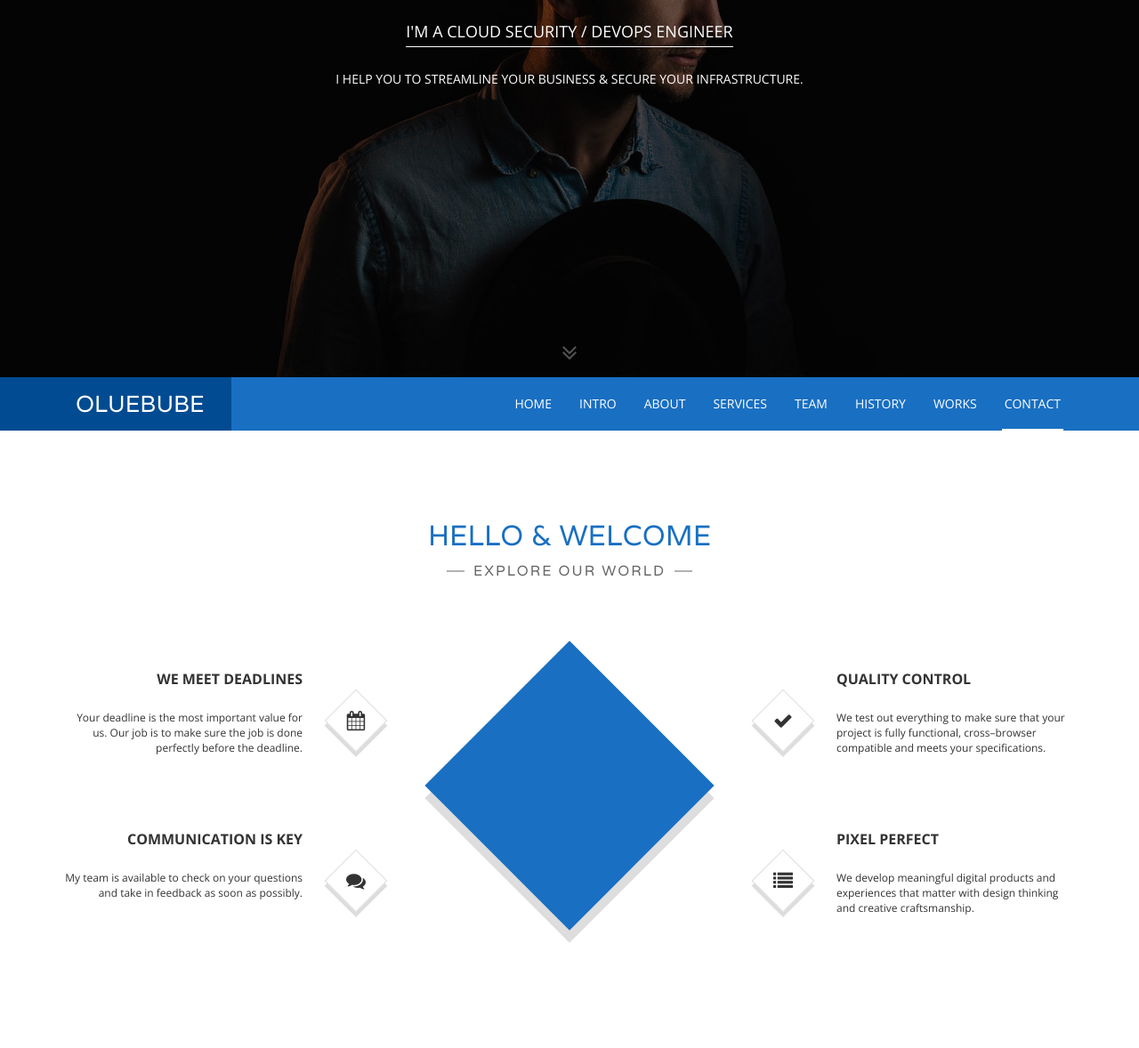
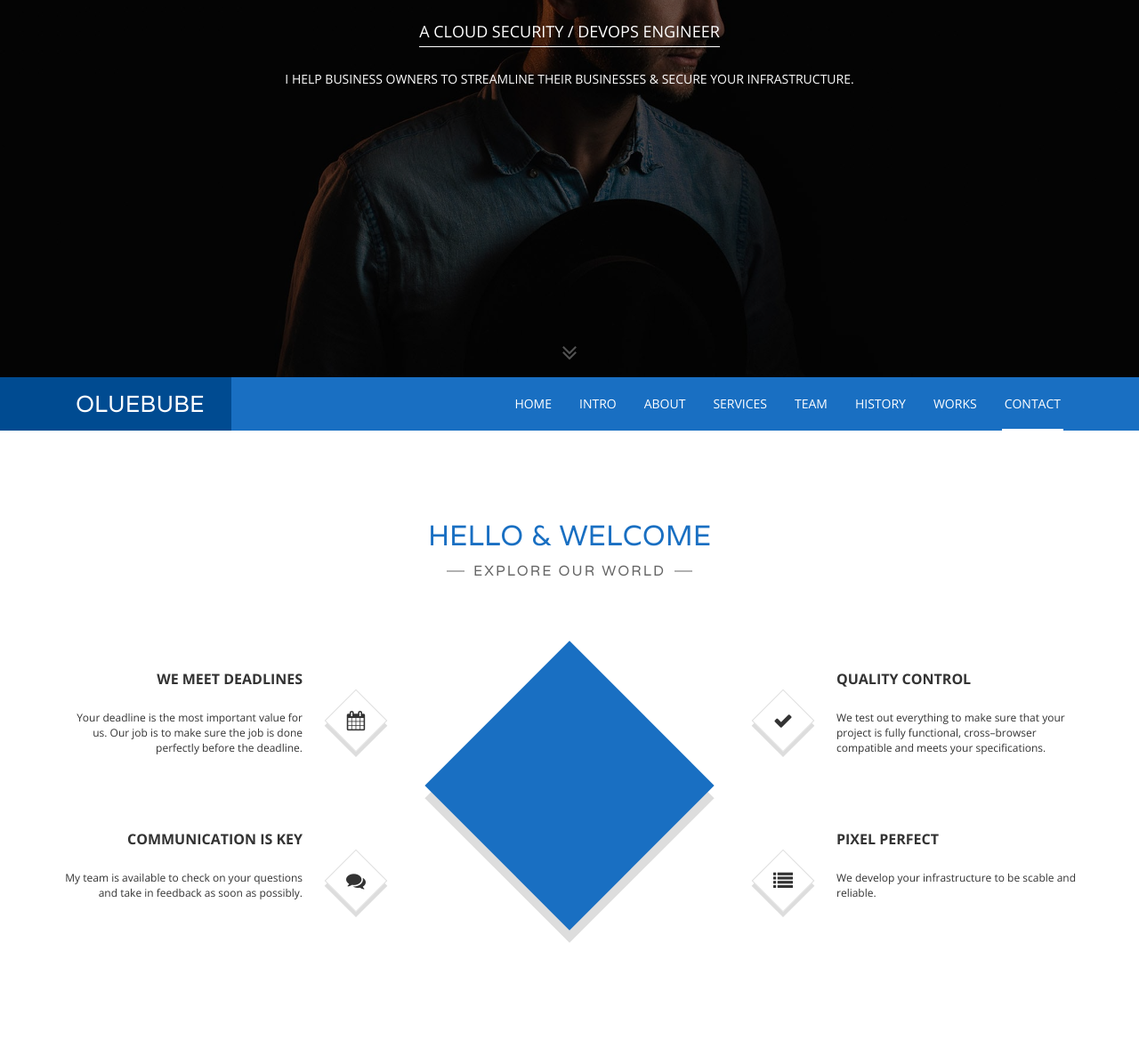
Before and after one commit to Oluebubeclement/Website-sys, a plain HTML site: page index.html in a window 1280 px wide. Shown: the part 376-1554 px from the top of the page at 89% size. Drawn offline with nearby package versions, Linux system fonts and the light colour scheme.

Commit message:
edited files 2

```diff
--- a/index.html
+++ b/index.html
@@ -57,8 +57,8 @@
         <!-- Name & Description -->
         <div class="hero-content">
             <h1>I am Oluebube Clement</h1>
-            <p class="hero-job"><span>I'M A CLOUD SECURITY / DEVOPS ENGINEER</span></p>
-            <p class="hero-job-desc">I HELP YOU TO STREAMLINE YOUR BUSINESS &amp; SECURE YOUR INFRASTRUCTURE. </p>
+            <p class="hero-job"><span>A CLOUD SECURITY / DEVOPS ENGINEER</span></p>
+            <p class="hero-job-desc">I HELP BUSINESS OWNERS TO STREAMLINE THEIR BUSINESSES &amp; SECURE YOUR INFRASTRUCTURE. </p>
 
         </div><!-- /.hero-content -->
 
@@ -153,7 +153,7 @@
 								<i class="fa fa-list" aria-hidden="true"></i>
 							</div><!-- /.rectangle -->
 							<h3>Pixel Perfect</h3>
-							<p>We develop meaningful digital products and experiences that matter with design thinking and creative craftsmanship.</p>
+							<p>We develop your infrastructure to be scable and reliable.</p>
 						</div><!-- /.main-service -->
 					</div>
 				</div>
@@ -198,8 +198,8 @@
                             <div class="medium-rectangle rectangle">
                                 <i class="fa fa-search" aria-hidden="true"></i>
                             </div><!-- /.rectangle -->
-                            <h3>SEO OPTIMIZATION</h3>
-                            <p>Go farther than you thought you could. With us you can go farther then ever before. Be in top results of searches.</p>
+                            <h3>Automations</h3>
+                            <p>Scaling resources, monitoring performance, and ensuring security.</p>
                         </div><!-- /.feature-about -->
                     </div>
                     <div class="col-sm-3 col-xs-6">
```
